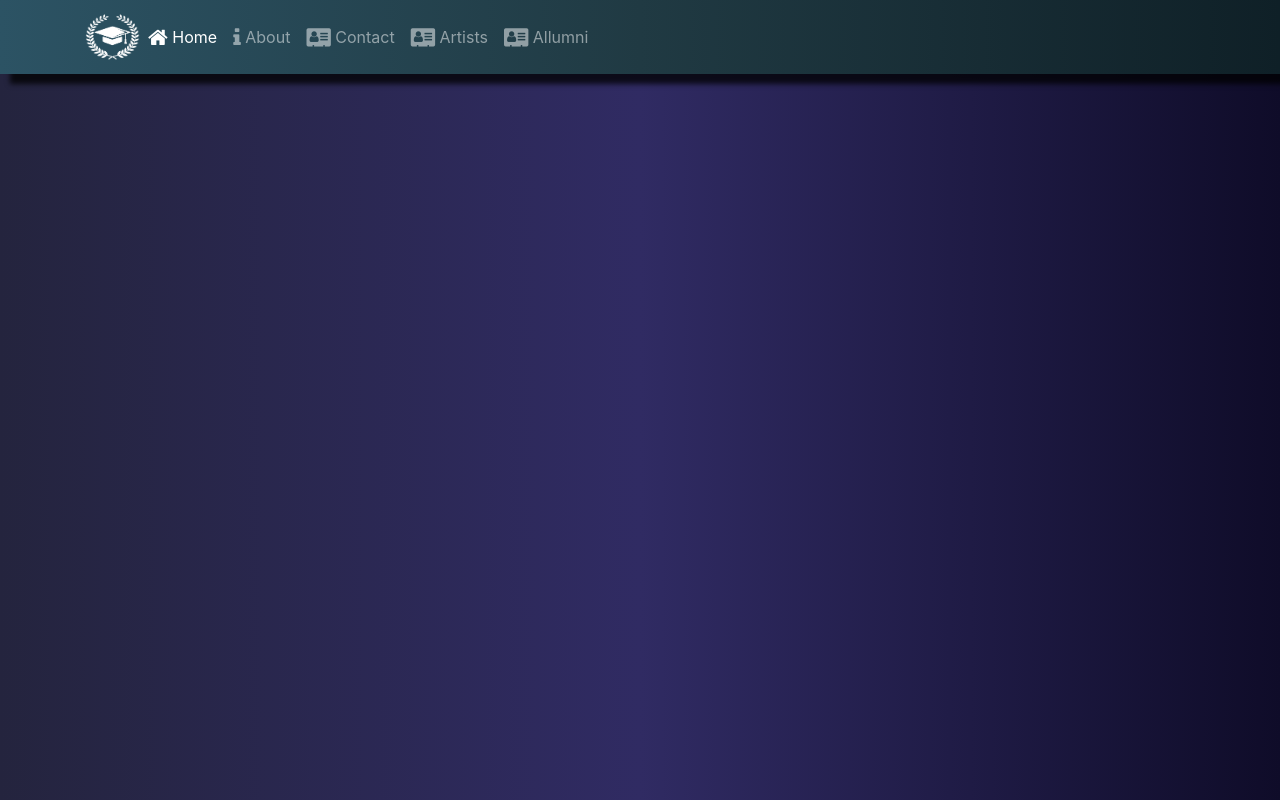
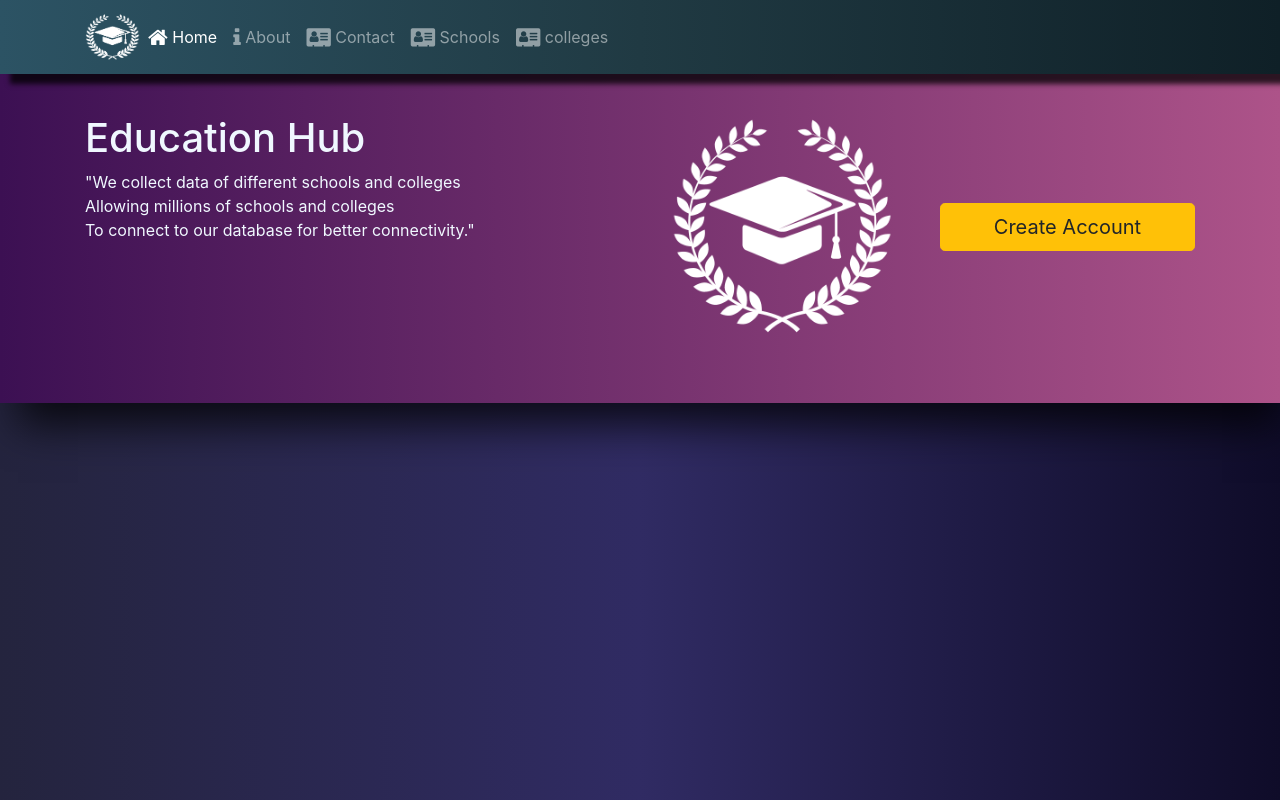
Before and after one commit to drumboy-addiction/School-college-datacenter, a website: page index.html in a window 1280 px wide. Drawn offline with nearby package versions, Linux system fonts and the light colour scheme.

Commit message:
Jumbotron added

```diff
--- a/index.html
+++ b/index.html
@@ -31,15 +31,35 @@
                         <a class="nav-link" href="./contactus.html"><span class="fa fa-address-card fa-lg"></span> Contact</a>
                     </li>
                     <li class="nav-item">
-                        <a class="nav-link" href="./artists.html"><span class="fa fa-address-card fa-lg"></span> Artists</a>
+                        <a class="nav-link" href="./artists.html"><span class="fa fa-address-card fa-lg"></span> Schools</a>
                     </li>
                     <li class="nav-item">
-                        <a class="nav-link" href="./allumni.html"><span class="fa fa-address-card fa-lg"></span> Allumni</a>
+                        <a class="nav-link" href="./allumni.html"><span class="fa fa-address-card fa-lg"></span> colleges</a>
                     </li>
                 </ul>
             </div>
         </div>
     </nav>
+
+    <header class="jumbotron jumbotron-fluid">
+        <div class="container">
+            <div class="row row-header">
+                <div class="col-12 col-sm-6 col-md-6">
+                    <h1 class="raagahead">Education Hub</h1>
+                    <p class="raagamsg">
+                        "We collect data of different schools and colleges <br> Allowing millions of schools and colleges <br> To connect to our database for better connectivity."
+                    </p>
+                </div>
+                <div class="col-12 col-sm col-md-3 align-self-center">
+                    <img src="img/logo.png" class=" logo image-fluid col-12 " alt="LOGO" />
+                </div>
+
+                <div class="media-body align-self-center col-8 col-sm col-md-3">
+                    <a href="#Res" role="button" class="btn btn-warning btn-lg btn-block mt-0">Create Account</a>
+                </div>
+            </div>
+        </div>
+    </header>
 
 
 
```
